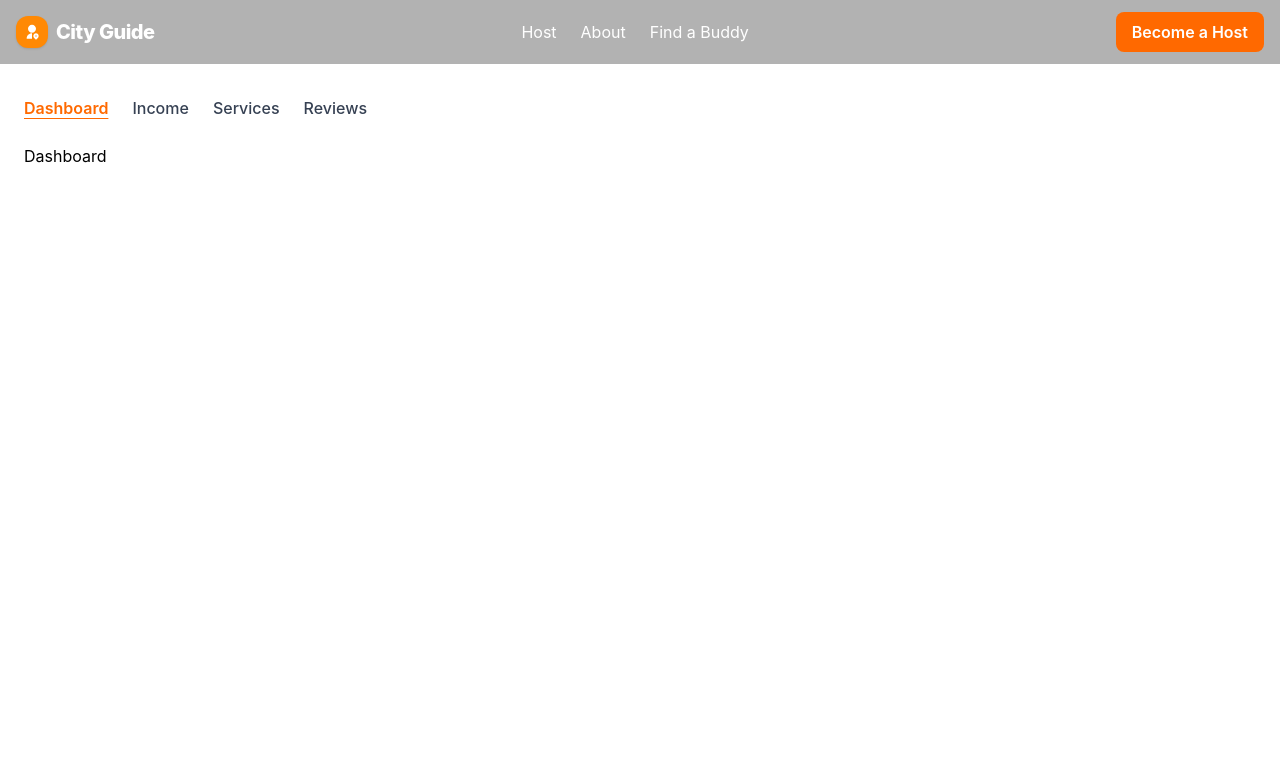
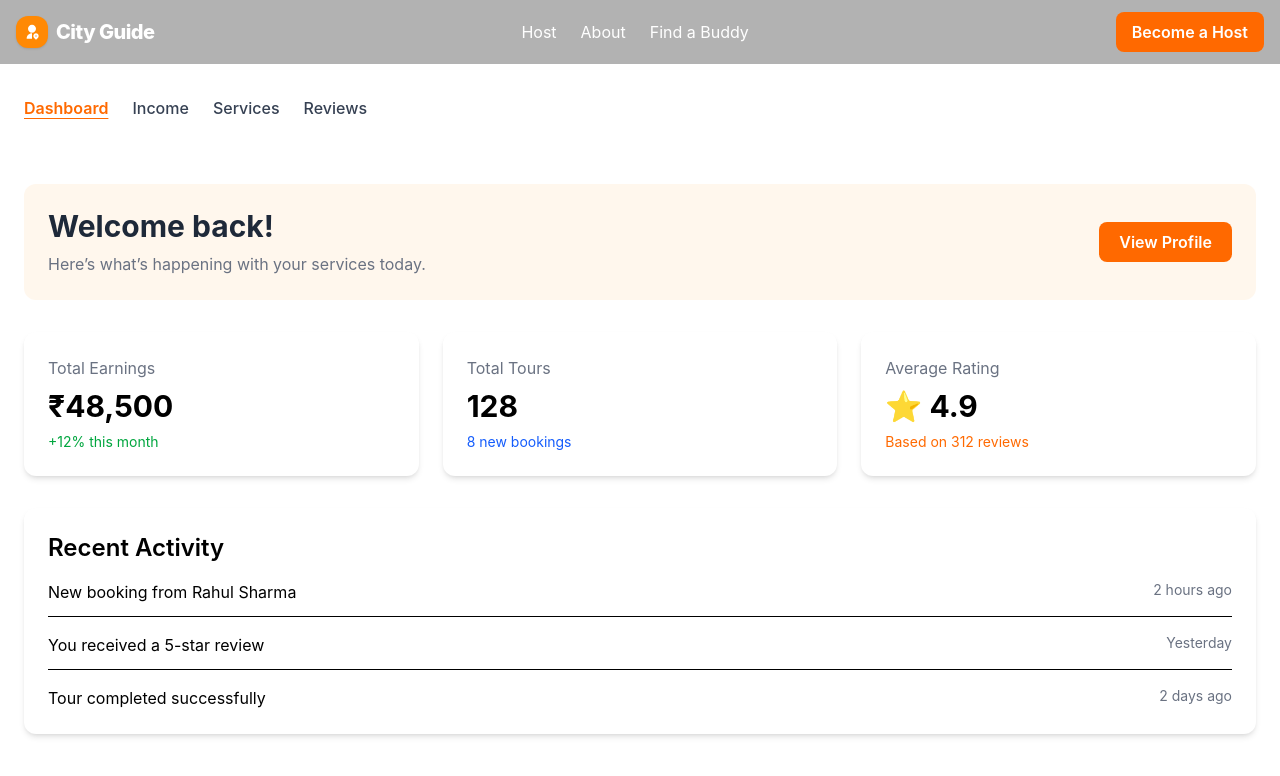
Before and after one commit to Devanshu2202/City-guide, a React (Vite) app: page /host in a window 1280 px wide. Shown: the top 776 px of the page. Built offline with nearby package versions, Linux system fonts and the light colour scheme.

Commit message:
build Host dashboard page UI

```diff
--- a/src/Pages/Host/DashBoard.tsx
+++ b/src/Pages/Host/DashBoard.tsx
@@ -1,6 +1,98 @@
-const DashBoard = () => {
+const Dashboard = () => {
     return (
-        <h1>Dashboard</h1>
-    )
-}
-export default DashBoard
+        <div className="pt-10">
+
+            <div className="bg-orange-50 rounded-xl p-6 flex justify-between items-center">
+                <div>
+                    <h1 className="text-3xl font-bold text-gray-800">
+                        Welcome back!
+                    </h1>
+
+                    <p className="text-gray-500 mt-2">
+                        Here’s what’s happening with your services today.
+                    </p>
+                </div>
+
+                <button className="bg-orange-500 hover:bg-orange-600 text-white px-5 py-2 rounded-lg font-semibold transition">
+                    View Profile
+                </button>
+            </div>
+
+            <div className="grid grid-cols-1 md:grid-cols-3 gap-6 mt-8">
+
+                {/* Earnings */}
+                <div className="bg-white shadow-md rounded-xl p-6">
+                    <p className="text-gray-500">Total Earnings</p>
+
+                    <h2 className="text-3xl font-bold mt-2">
+                        ₹48,500
+                    </h2>
+
+                    <p className="text-green-600 mt-2 text-sm">
+                        +12% this month
+                    </p>
+                </div>
+
+                <div className="bg-white shadow-md rounded-xl p-6">
+                    <p className="text-gray-500">Total Tours</p>
+
+                    <h2 className="text-3xl font-bold mt-2">
+                        128
+                    </h2>
+
+                    <p className="text-blue-600 mt-2 text-sm">
+                        8 new bookings
+                    </p>
+                </div>
+
+                <div className="bg-white shadow-md rounded-xl p-6">
+                    <p className="text-gray-500">Average Rating</p>
+
+                    <h2 className="text-3xl font-bold mt-2">
+                        ⭐ 4.9
+                    </h2>
+
+                    <p className="text-orange-500 mt-2 text-sm">
+                        Based on 312 reviews
+                    </p>
+                </div>
+
+            </div>
+
+            <div className="bg-white shadow-md rounded-xl p-6 mt-8">
+
+                <h2 className="text-2xl font-semibold mb-4">
+                    Recent Activity
+                </h2>
+
+                <div className="space-y-4">
+
+                    <div className="flex justify-between border-b pb-3">
+                        <p>New booking from Rahul Sharma</p>
+                        <span className="text-gray-500 text-sm">
+                            2 hours ago
+                        </span>
+                    </div>
+
+                    <div className="flex justify-between border-b pb-3">
+                        <p>You received a 5-star review</p>
+                        <span className="text-gray-500 text-sm">
+                            Yesterday
+                        </span>
+                    </div>
+
+                    <div className="flex justify-between">
+                        <p>Tour completed successfully</p>
+                        <span className="text-gray-500 text-sm">
+                            2 days ago
+                        </span>
+                    </div>
+
+                </div>
+            </div>
+
+        </div>
+    );
+};
+
+export default Dashboard;
--- a/src/components/Buddies.tsx
+++ b/src/components/Buddies.tsx
@@ -10,7 +10,7 @@ const Buddies = () => {
                 const res = await fetch("https://city-guide-server.onrender.com/api");
                 const data = await res.json();
 
-                console.log(data);
+                console.log("BUddies data", data);
 
                 setBuddies(data.buddies);
             } catch (error) {
--- a/src/components/Header.tsx
+++ b/src/components/Header.tsx
@@ -14,7 +14,8 @@ bg-black/30 backdrop-blur-md text-white absolute top-0 left-0 w-full z-20">
             group-hover:bg-orange-500 transition-colors duration-200">
 
                     <RiUserLocationFill />
-                </div><span className="text-xl font-extrabold text-slate-900 tracking-tight text-white">City Guide</span></div>
+                </div><span className="text-xl font-extrabold tracking-tight text-white">City Guide</span>
+                </div>
             </Link>
 
             <div className="space-x-6 hidden md:flex">
```
